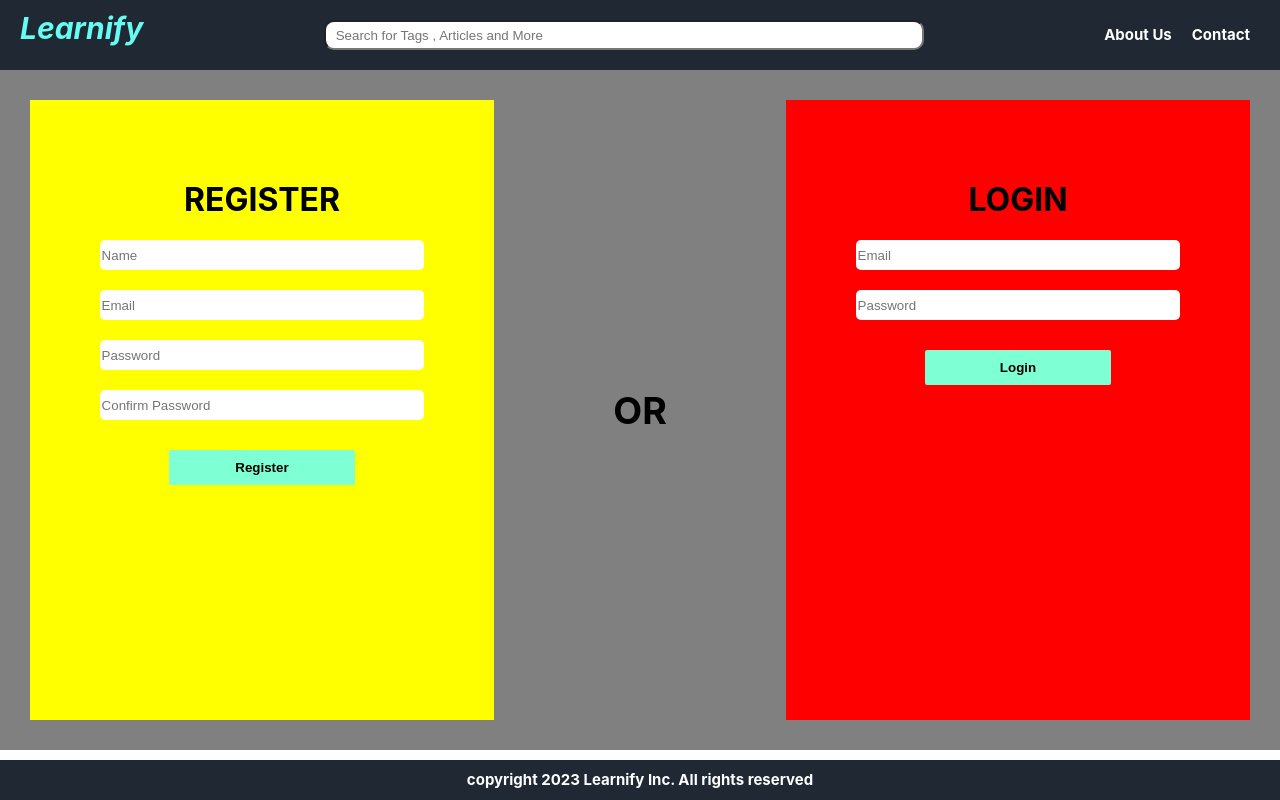
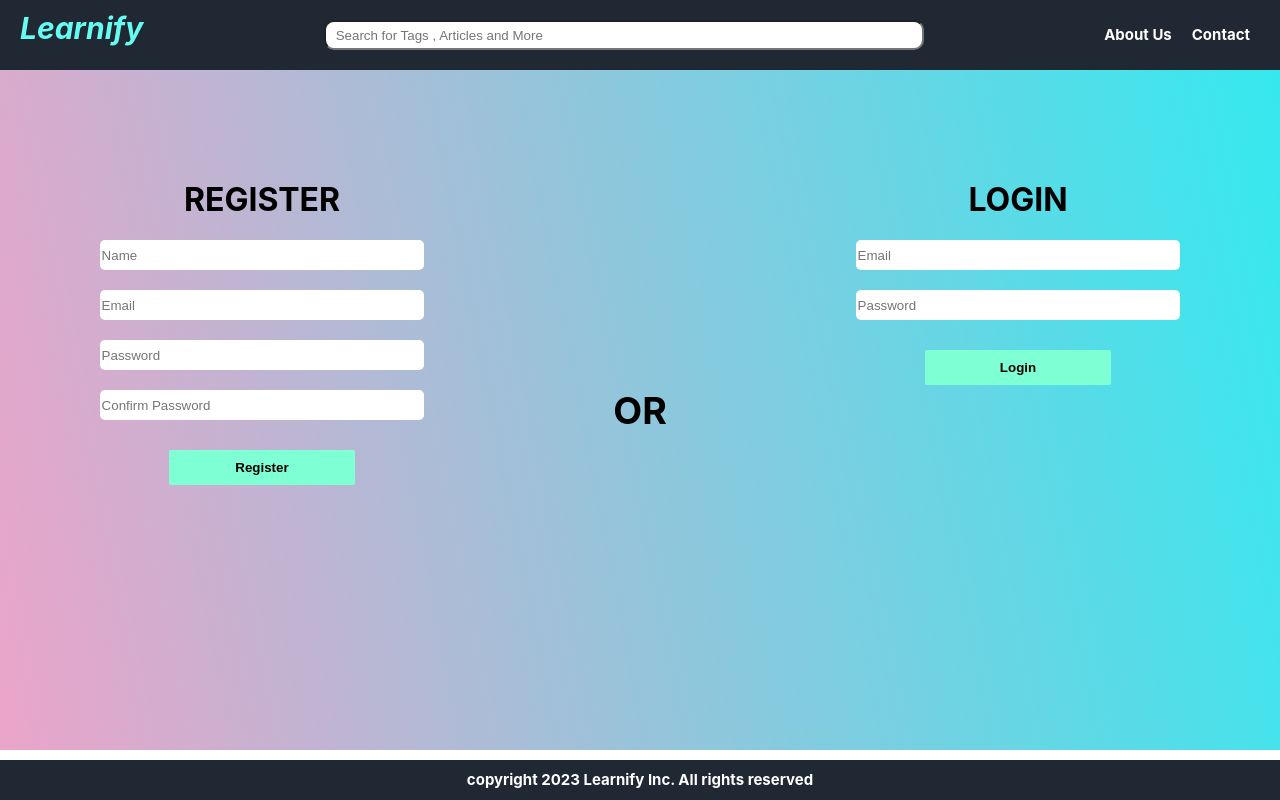
Before and after one commit to sachin161kr/Learnify, a React (Create React App) app: page / in a window 1280 px wide. Built offline with nearby package versions, Linux system fonts and the light colour scheme; the HTML template or start-up script is replaced by a standard one.

Commit message:
login/register page update

```diff
--- a/src/pages/LoginSignup.js
+++ b/src/pages/LoginSignup.js
@@ -1,4 +1,5 @@
 import React from "react";
+import { useHref } from "react-router-dom";
 
 import "../App.css";
 
@@ -12,7 +13,7 @@ const LoginSignup = () => {
         alignContent: "center",
         height: "85vh",
         maxWidth: "100%",
-        background: "grey"
+        backgroundImage: "linear-gradient(259deg, rgb(12 228 235 / 83%), rgb(217 87 156 / 54%))"
       }}
     >
       <form
@@ -21,7 +22,7 @@ const LoginSignup = () => {
           flexDirection: "column",
           width: "40%",
           margin: "30px",
-          background: "yellow",
+          // background: "yellow",
           alignItems: "center"
 
         }}
@@ -42,14 +43,14 @@ const LoginSignup = () => {
           flexDirection: "column",
           width: "40%",
           margin: "30px",
-          background: "red",
+          // background: "red",
           alignItems: "center"
         }}
       >
         <h1 style={{marginTop:"80px"}}>LOGIN</h1>
         <input className="input_login" placeholder="Email" type={"email"} required/>
         <input className="input_login" placeholder="Password" type={"password"}  required/>
-        <button className="login_btn">Login</button>
+        <button className="login_btn" >Login</button>
       </form>
     </div>
   );
```
